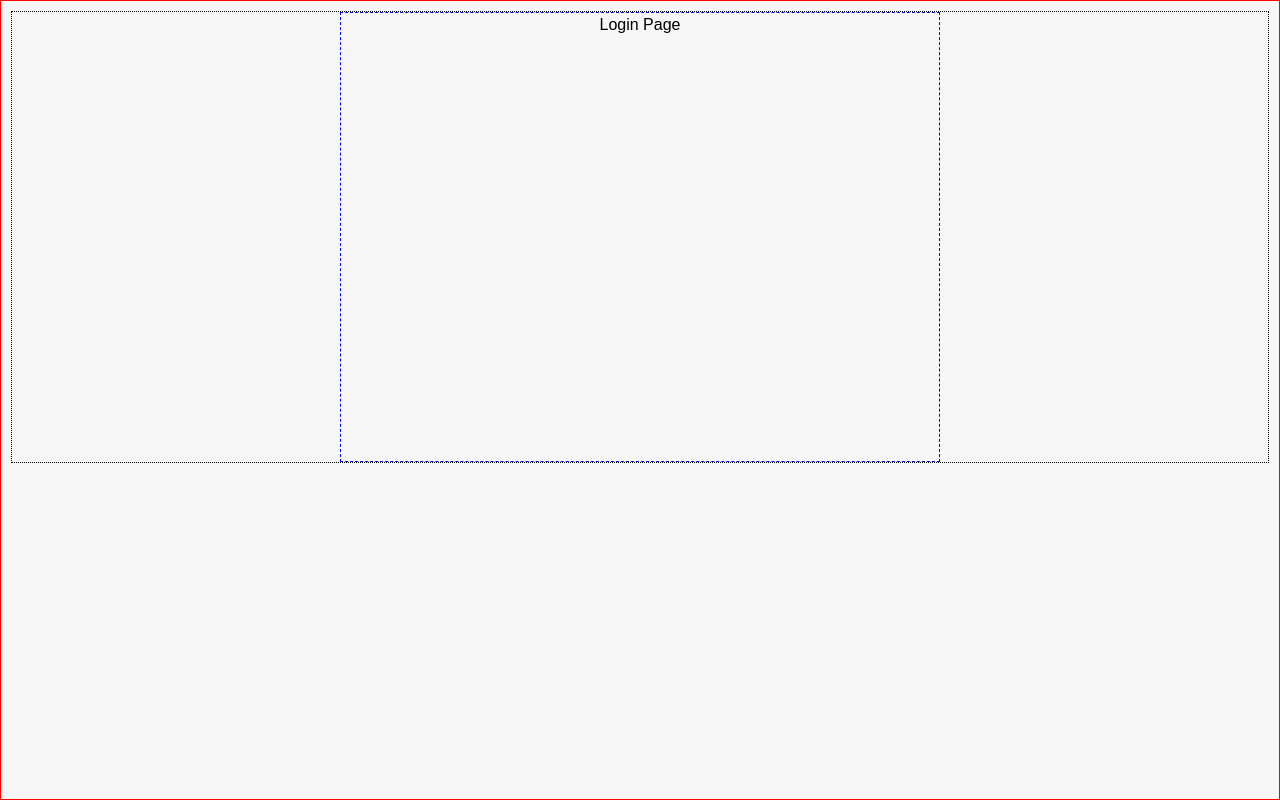
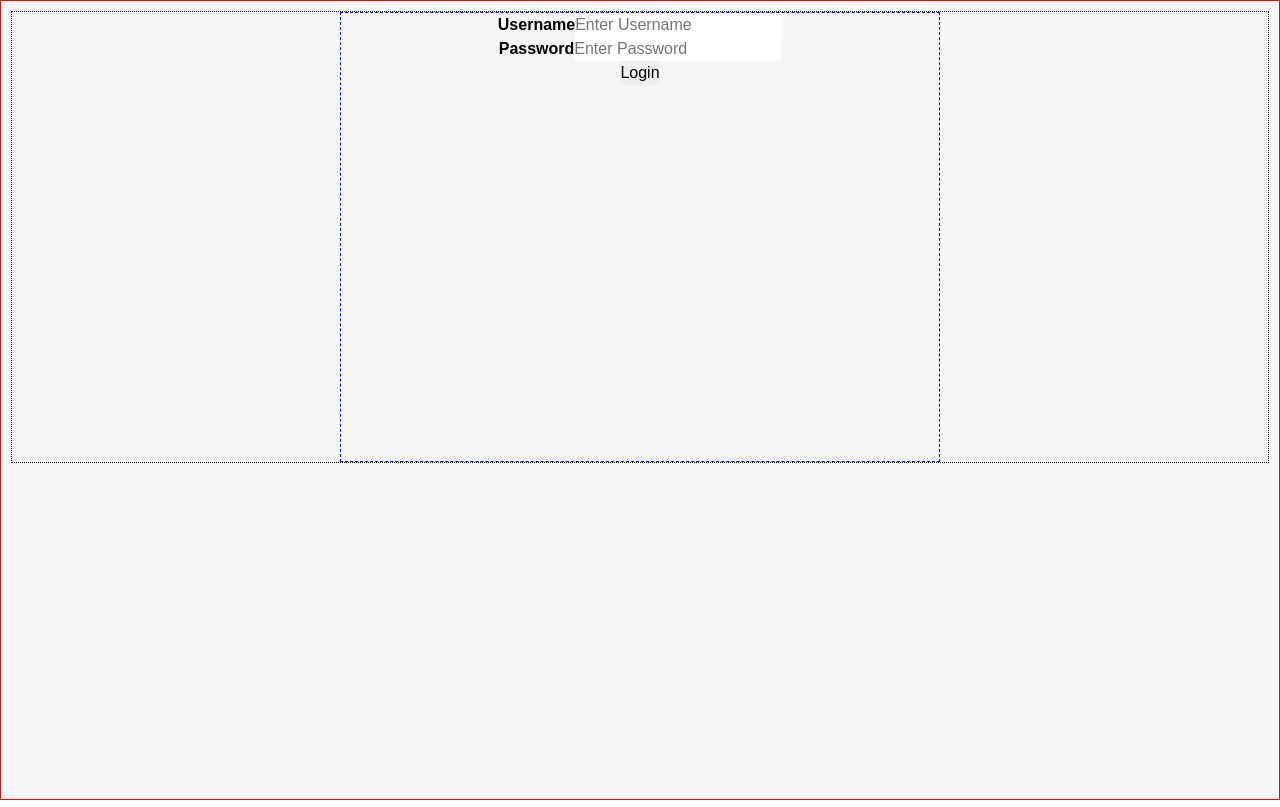
Before and after one commit to carterjbastian/typescript-webapp-starter, a React (Create React App) app: page /login in a window 1280 px wide. Built offline with nearby package versions, Linux system fonts and the light colour scheme.

Commit message:
Simplest login page

```diff
--- a/package.json
+++ b/package.json
@@ -12,6 +12,7 @@
     "@types/node": "^16.18.11",
     "@types/react": "^18.0.26",
     "@types/react-dom": "^18.0.10",
+    "pay-component-library": "^1.0.5",
     "react": "^18.2.0",
     "react-dom": "^18.2.0",
     "react-redux": "^8.0.5",
--- a/src/app/App.tsx
+++ b/src/app/App.tsx
@@ -10,9 +10,11 @@ import {
   isRouteErrorResponse,
 } from 'react-router-dom';
 import { colors } from '@/shared/styles';
+import { Button } from 'pay-component-library';
 
 // Import pages
-import PlanPage from '@/services/PlanPage';
+import PlanPage from '@/pages/plan/PlanPage';
+import LoginPage from '@/pages/login/LoginPage';
 
 // Set up a top-level container for our entire page
 const AppContainer = styled.div`
@@ -100,16 +102,25 @@ const router = createBrowserRouter(
       errorElement={<BaseError />}
     >
       {/* Home Page */}
-      <Route index element={<>Home Page</>} />
+      <Route
+        index
+        element={
+          <>
+            <>Home Page</>
+            <Button text="Hello world" />
+          </>
+        }
+      />
 
       {/* Login Page */}
       <Route
         path="login"
         element={
           <ReactiveContainer>
-            <>Login Page</>
+            <LoginPage />
           </ReactiveContainer>
         }
+        errorElement={<BaseError />}
       />
 
       {/* Dashboard Routes */}
--- a/src/app/store.ts
+++ b/src/app/store.ts
@@ -1,13 +1,13 @@
 import { configureStore, ConfigureStoreOptions } from '@reduxjs/toolkit';
 import { TypedUseSelectorHook, useDispatch, useSelector } from 'react-redux';
 import { api } from '@/services/api';
-// import auth from '@/auth/authSlice';
+import userReducer from '@/users/userSlice';
 
 export const createStore = (options?: ConfigureStoreOptions['preloadedState'] | undefined) =>
   configureStore({
     reducer: {
       [api.reducerPath]: api.reducer,
-      // auth,
+      user: userReducer,
     },
     middleware: (getDefaultMiddleware) => getDefaultMiddleware().concat(api.middleware),
     ...options,
--- /dev/null
+++ b/src/pages/login/LoginPage.tsx
@@ -0,0 +1,58 @@
+import { useState } from 'react';
+import { useLoginMutation } from '@/services/user';
+import { useNavigate } from 'react-router-dom';
+
+const LoginPage = () => {
+  const [username, setUsername] = useState('');
+  const [password, setPassword] = useState('');
+  const [login, { isLoading }] = useLoginMutation();
+  const navigate = useNavigate();
+
+  const onSubmit = async () => {
+    console.log('Submitting');
+    const result = await login({ username, password }).unwrap();
+    console.log('Login result: ', result);
+    navigate('/plan');
+  };
+
+  return isLoading ? (
+    <>Loading...</>
+  ) : (
+    <>
+      <div>
+        <label htmlFor="uname">
+          <b>Username</b>
+        </label>
+        <input
+          value={username}
+          onChange={(e) => {
+            setUsername(e.target.value);
+          }}
+          type="text"
+          placeholder="Enter Username"
+          name="uname"
+          required
+        />
+      </div>
+      <div>
+        <label htmlFor="psw">
+          <b>Password</b>
+        </label>
+        <input
+          value={password}
+          onChange={(e) => {
+            setPassword(e.target.value);
+          }}
+          type="password"
+          placeholder="Enter Password"
+          name="psw"
+          required
+        />
+      </div>
+
+      <button onClick={onSubmit}>Login</button>
+    </>
+  );
+};
+
+export default LoginPage;
--- a/src/services/api.ts
+++ b/src/services/api.ts
@@ -1,20 +1,23 @@
 import { createApi, fetchBaseQuery, retry } from '@reduxjs/toolkit/query/react';
-// import { RootState } from '@/app/store';
+import { RootState } from '@/app/store';
 
 // Create our baseQuery instance
 const baseQuery = fetchBaseQuery({
   baseUrl: 'http://localhost:5050/',
-  // prepareHeaders: (headers, { getState }) => {
-  //   // By default, if we have a token in the store, let's use that for authenticated requests
-  //   const token = (getState() as RootState).auth.token;
-  //   if (token) {
-  //     headers.set('authentication', `Bearer ${token}`);
-  //   }
-  //   return headers;
-  // },
+  // Automatically attach auth to our requests
+  prepareHeaders: (headers, { getState }) => {
+    const token = (getState() as RootState).user.token;
+
+    // If we have a token set in state, let's assume that we should be passing it.
+    if (token) {
+      headers.set('authorization', `${token}`);
+    }
+
+    return headers;
+  },
 });
 
-const baseQueryWithRetry = retry(baseQuery, { maxRetries: 6 });
+const baseQueryWithRetry = retry(baseQuery, { maxRetries: 1 });
 
 /**
  * Create a base API to inject endpoints into elsewhere.
@@ -39,7 +42,7 @@ export const api = createApi({
    * Tag types must be defined in the original API definition
    * for any tags that would be provided by injected endpoints
    */
-  tagTypes: ['Auth', 'Plan'],
+  tagTypes: ['User', 'Plan'],
   /**
    * This api has endpoints injected in adjacent files,
    * which is why no endpoints are shown below.
--- /dev/null
+++ b/src/services/user.ts
@@ -0,0 +1,24 @@
+import { api } from './api';
+
+export const userApi = api.injectEndpoints({
+  endpoints: (build) => ({
+    login: build.mutation<{ token: string }, { username: string; password: string }>({
+      query: (credentials) => ({
+        url: 'users/login',
+        method: 'POST',
+        body: credentials,
+      }),
+    }),
+    getUser: build.query<{ username: string; email: string }, null>({
+      query: () => ({
+        url: 'users/',
+      }),
+    }),
+  }),
+});
+
+export const { useLoginMutation } = userApi;
+
+export const {
+  endpoints: { login, getUser },
+} = userApi;
--- /dev/null
+++ b/src/users/userSlice.ts
@@ -0,0 +1,59 @@
+import { createSlice } from '@reduxjs/toolkit';
+import { userApi } from '@/services/user';
+import type { RootState } from '@/app/store';
+
+const initialState = {
+  username: null,
+  email: null,
+  token: null,
+  isAuthenticated: false,
+} as {
+  username: null | string;
+  email: null | string;
+  token: string | null;
+  isAuthenticated: boolean;
+};
+
+const slice = createSlice({
+  name: 'user',
+  initialState,
+  reducers: {
+    logout: () => initialState,
+  },
+  extraReducers: (builder) => {
+    // Listen for relevant API calls – login and getUser
+    builder
+      // Login Endpoints
+      .addMatcher(userApi.endpoints.login.matchPending, (_state, action) => {
+        console.log('pending login', action);
+      })
+      .addMatcher(userApi.endpoints.login.matchFulfilled, (state, action) => {
+        console.log('fulfilled login', action);
+        state.token = action.payload.token;
+        state.isAuthenticated = true;
+      })
+      .addMatcher(userApi.endpoints.login.matchRejected, (_state, action) => {
+        console.log('rejected login', action);
+        return initialState;
+      })
+      // getUser Endpoints
+      .addMatcher(userApi.endpoints.getUser.matchPending, (_state, action) => {
+        console.log('pending user fetch', action);
+      })
+      .addMatcher(userApi.endpoints.getUser.matchFulfilled, (state, action) => {
+        console.log('fulfilled', action);
+        state.username = action.payload.username;
+        state.email = action.payload.email;
+      })
+      .addMatcher(userApi.endpoints.getUser.matchRejected, (_state, action) => {
+        console.log('rejected', action);
+        return initialState;
+      });
+  },
+});
+
+export const { logout } = slice.actions;
+export default slice.reducer;
+
+// A custom selector
+export const selectIsAuthenticated = (state: RootState) => state.user.isAuthenticated;
```
Also changed, not shown: src/auth/authSlice.ts (deleted, +0 -40 lines), src/services/auth.ts (deleted, +0 -34 lines), src/pages/plan/PlanPage.tsx (renamed from src/services/PlanPage.tsx), 1 other file (tests, documents, lock files or other folders).
